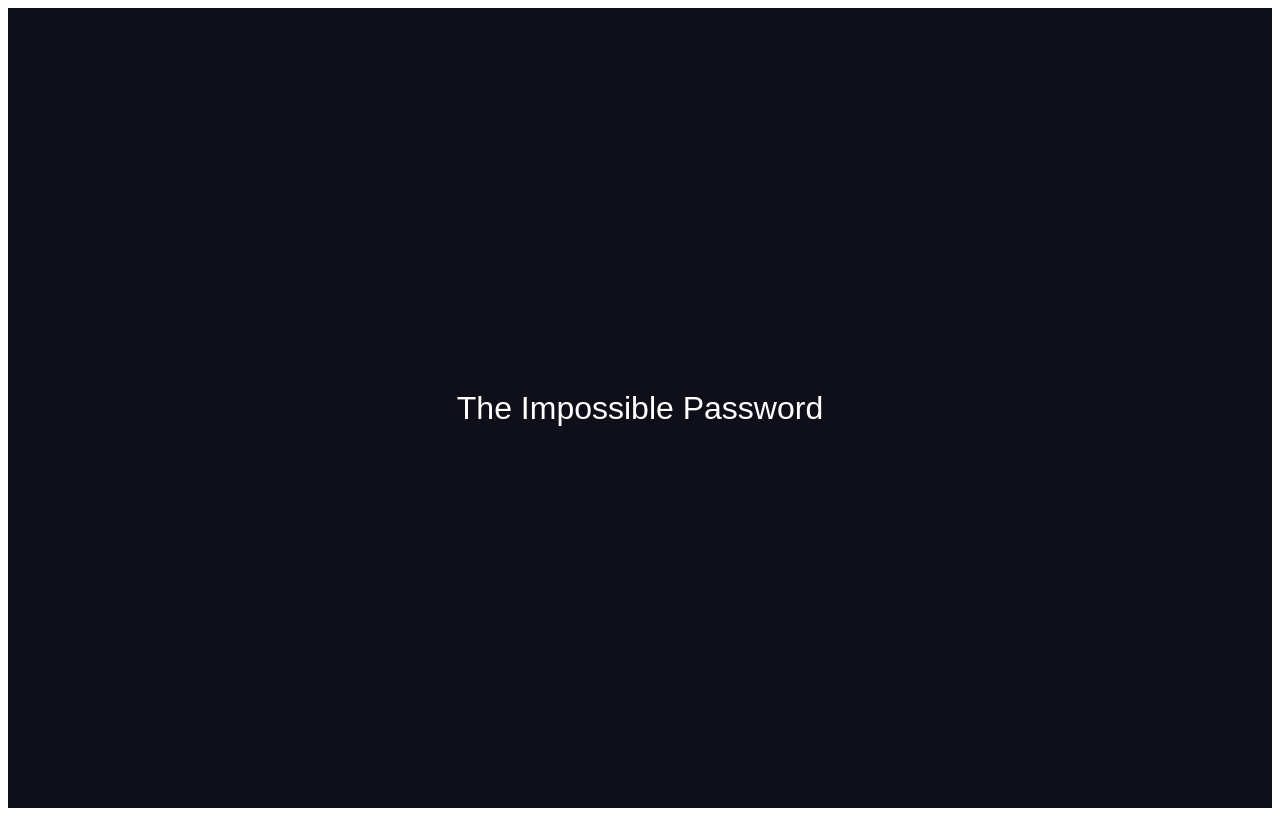
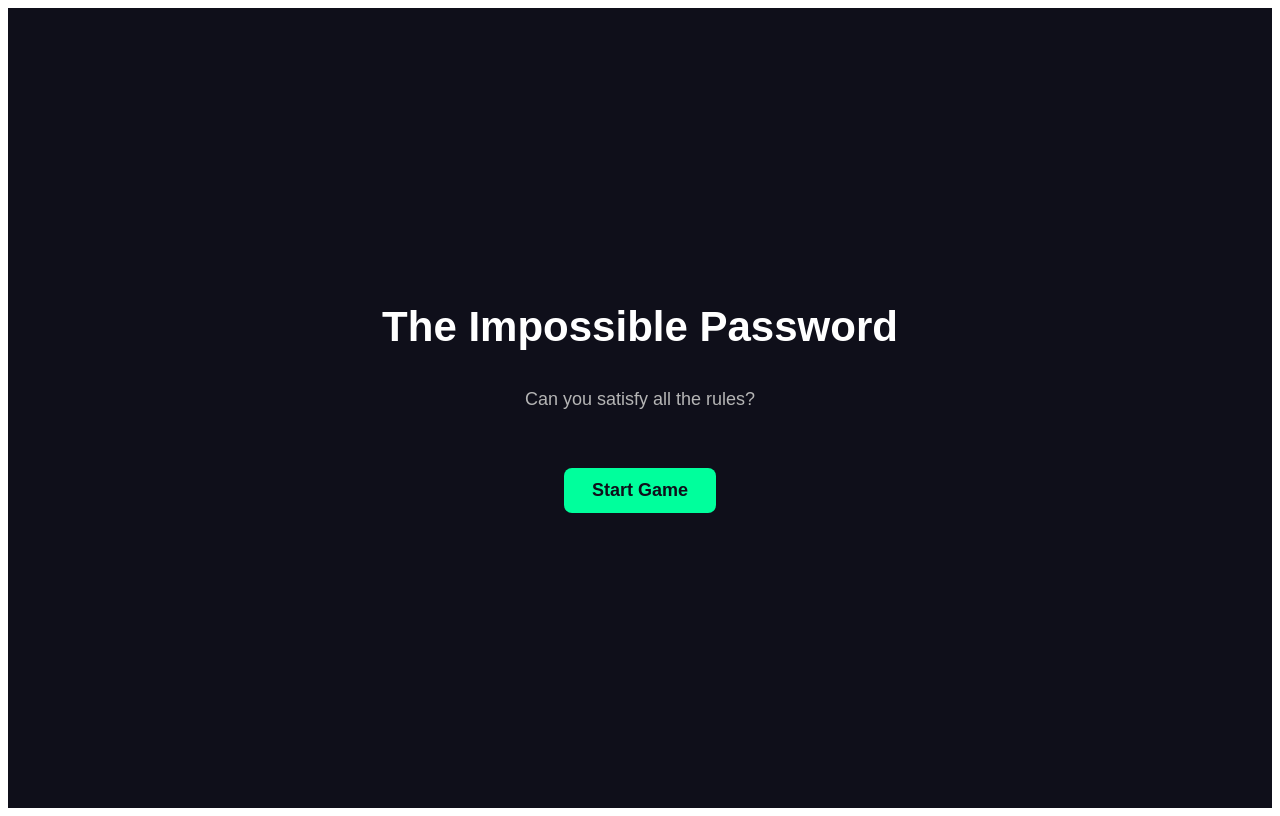
Before and after one commit to Banaz-S/impossible-password, a React (Vite) app: page / in a window 1280 px wide. Built offline with nearby package versions, Linux system fonts and the light colour scheme.

Commit message:
Add StartScreen component with basic styling

```diff
--- a/src/App.jsx
+++ b/src/App.jsx
@@ -1,20 +1,7 @@
+import StartScreen from "./components/StartScreen/StartScreen";
+
 function App() {
-  return (
-    <div
-      style={{
-        minHeight: "100vh",
-        backgroundColor: "#0f0f1a",
-        color: "white",
-        display: "flex",
-        alignItems: "center",
-        justifyContent: "center",
-        fontSize: "32px",
-        fontFamily: "Arial, sans-serif",
-      }}
-    >
-      The Impossible Password
-    </div>
-  );
+  return <StartScreen />;
 }
 
 export default App;
--- /dev/null
+++ b/src/components/StartScreen/StartScreen.css
@@ -0,0 +1,37 @@
+.start-screen {
+  min-height: 100vh;
+  background-color: #0f0f1a;
+  color: white;
+  display: flex;
+  flex-direction: column;
+  align-items: center;
+  justify-content: center;
+  gap: 20px;
+  font-family: Arial, sans-serif;
+}
+
+.title {
+  font-size: 42px;
+  margin: 0;
+}
+
+.subtitle {
+  font-size: 18px;
+  color: #b5b5b5;
+}
+
+.start-button {
+  margin-top: 20px;
+  padding: 12px 28px;
+  font-size: 18px;
+  border: none;
+  border-radius: 8px;
+  cursor: pointer;
+  background-color: #00ff9c;
+  color: #0f0f1a;
+  font-weight: bold;
+}
+
+.start-button:hover {
+  opacity: 0.9;
+}
--- /dev/null
+++ b/src/components/StartScreen/StartScreen.jsx
@@ -0,0 +1,14 @@
+import "./StartScreen.css";
+
+function StartScreen() {
+  return (
+    <div className="start-screen">
+      <h1 className="title">The Impossible Password</h1>
+      <p className="subtitle">Can you satisfy all the rules?</p>
+
+      <button className="start-button">Start Game</button>
+    </div>
+  );
+}
+
+export default StartScreen;
```
